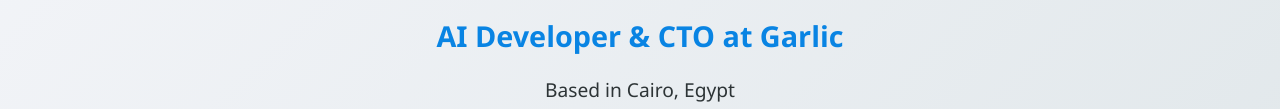
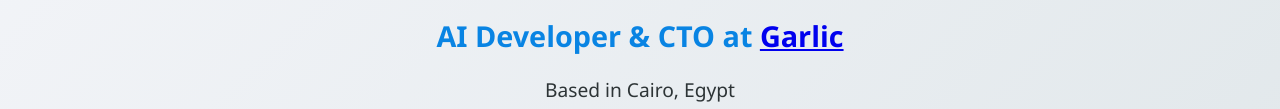
Before and after one commit to MayElshater/MayElshater.github.io, a plain HTML site: page index.html in a window 1280 px wide. Shown: the part 354-463 px from the top of the page. Drawn offline with Linux system fonts and the light colour scheme.

Commit message:
Update6 index.html

```diff
--- a/index.html
+++ b/index.html
@@ -23,7 +23,7 @@
     <section id="home" class="hero">
         <div class="hero-content">
             <h1>May Mohamed Rashad</h1>
-            <h2>AI Developer & CTO at Garlic</h2>
+            <h2>AI Developer & CTO at <a href="https://startgarlic.com/" target="_blank" class="company-link">Garlic</a></h2>
             <p class="location">Based in Cairo, Egypt</p>
             <div class="social-links">
                 <a href="https://linkedin.com/in/may-mohamed-rashad" target="_blank"><i class="fab fa-linkedin"></i></a>
```
